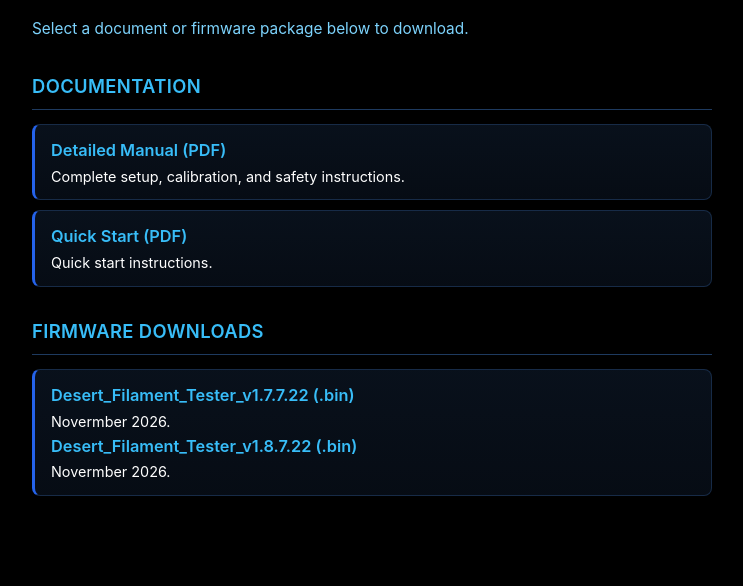
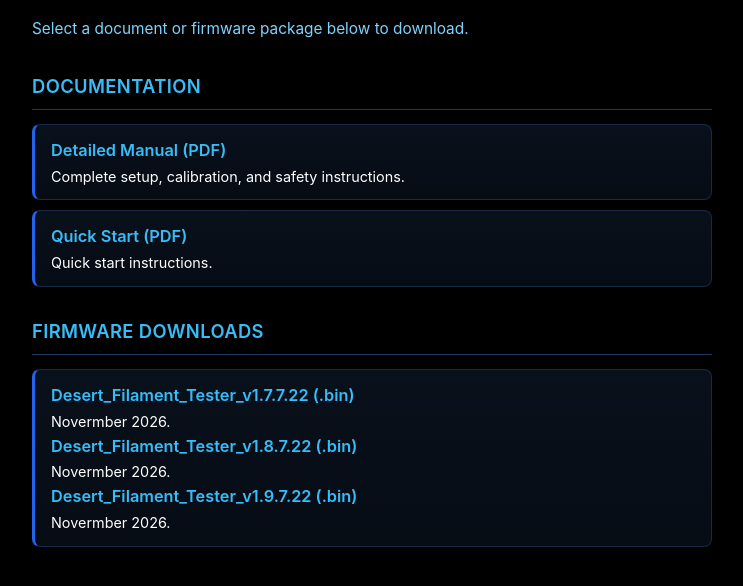
Before and after one commit to mfdesert/desert_filament-tester-help, a plain HTML site: page index.html in a window 1280 px wide. Shown: the part 158-744 px from the top of the page, without its empty margins (268-1011 px from the left). Drawn offline with Linux system fonts and the light colour scheme.

Commit message:
Update index.html

```diff
--- a/index.html
+++ b/index.html
@@ -192,6 +192,8 @@
       <small class="item-note">Novermber 2026.</small>
       <a href="https://github.com/mfdesert/desert_filament-tester-help/releases/latest">Desert_Filament_Tester_v1.8.7.22 (.bin)</a>
       <small class="item-note">Novermber 2026.</small>
+      <a href="https://github.com/mfdesert/desert_filament-tester-help/releases/latest">Desert_Filament_Tester_v1.9.7.22 (.bin)</a>
+      <small class="item-note">Novermber 2026.</small>
     </li>
   </ul>
 </body>
```
